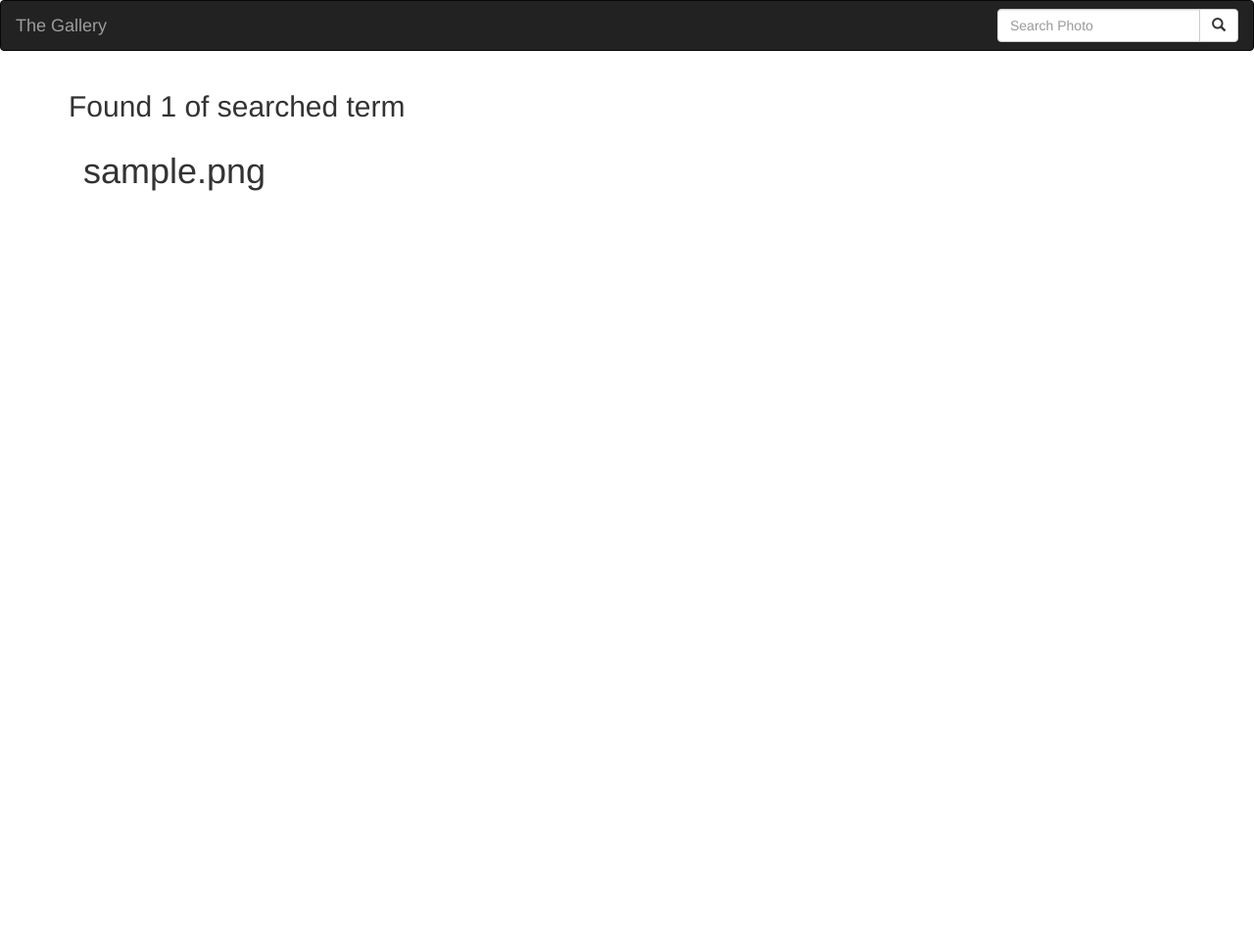
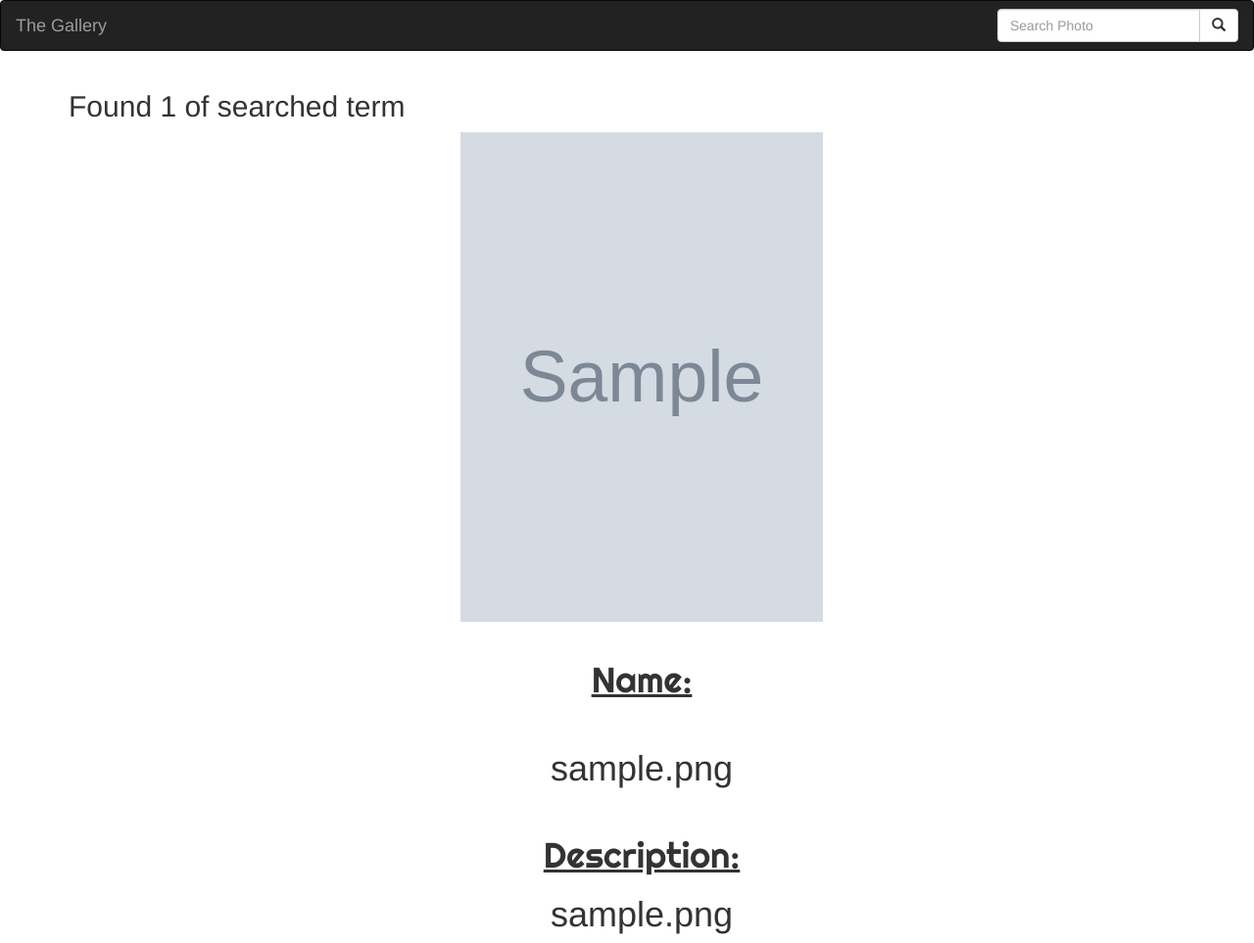
Before and after one commit to mitchnm/GALLERY, a Django app: template gallery/templates/search.html in a window 1280 px wide. Shown: the whole page at 98% size. Before the commit the page ends 195 px from the top, so only its background shows below. Run offline with Django 3.2, Linux system fonts and the light colour scheme; the template is opened without the code that fills it: values that come from a table or form of the project are taken from there, others are empty; tables that the repository leaves empty hold one stand-in row (values such as "Sample post"); grey boxes marked "Sample" are stand-in pictures; some libraries are stand-ins or nearby versions.

Commit message:
fixing errors

```diff
--- a/gallery/models.py
+++ b/gallery/models.py
@@ -22,8 +22,8 @@ class Category(models.Model):
 class Image(models.Model):
     img_name = models.CharField(max_length=35)
     img_decription = models.TextField()
-    img_location = models.ForeignKey(Location, default=1)
-    img_category = models.ForeignKey(Category, default=1)
+    # img_location = models.ForeignKey(Location, default=1)
+    # img_category = models.ForeignKey(Category, default=1)
     article_image = models.ImageField(upload_to = 'gallery/')
 
     def __str__(self):
--- a/gallery/templates/search.html
+++ b/gallery/templates/search.html
@@ -14,10 +14,20 @@
   <div class="row">
 
     {% if images %}
-    {% for article in images %}
-      <div class="col-sm-6 col-md-3">
-          <h1>{{article.img_name}}</h1>
+    {% for img in images %}
+    <div class="row">
+      <div class="col-md-4"></div>
+      <div class="col-md-4">
+        <img class="img-responsive" src='{{img.article_image.url}}' alt='img' style="width:500px; height:500px;">
       </div>
+      <div class="col-md-4"></div>
+    </div><br>
+    <div style="text-align:center;">
+      <h1 style="font-family: 'Righteous', cursive;"><u>Name:</u></h1><br>
+      <h1>{{ img.img_name }}</h1><br>
+      <h1 style="font-family: 'Righteous', cursive;"><u>Description:</u>
+        <h1>
+          <h1>{{ img.img_decription }}</h1>
           {% endfor %}
           {% endif %}
     </div>
```
Also changed, not shown: gallery/templates/gallery.html (+11 -6 lines), gallery/migrations/0001_initial.py (added), gallery/migrations/__init__.py (added). Lines whose indentation alone changed are shown as unchanged.
